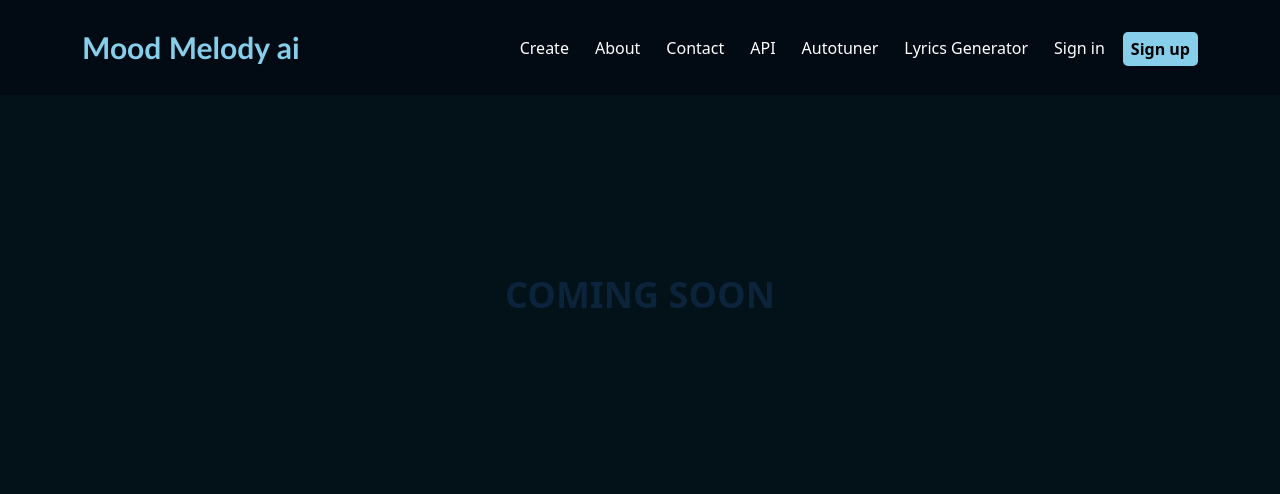
After one commit to tsuminetic/moodmelody, a Django app: page /coming-soon/ in a window 1280 px wide. The commit adds this page. Shown: the top 494 px of the page. Run offline with Django 4.2, Linux system fonts and the light colour scheme.

Commit message:
dockerfile

```diff
--- /dev/null
+++ b/melody/home/templates/home/coming_soon.html
@@ -0,0 +1,130 @@
+<!DOCTYPE html>
+<html lang="en">
+<head>
+    <meta charset="UTF-8">
+    <meta name="viewport" content="width=device-width, initial-scale=1.0">
+    <title>Mood Melody ai</title>
+
+    <link rel="stylesheet" href="https://cdn.jsdelivr.net/npm/bootstrap@5.3.0/dist/css/bootstrap.min.css">
+
+</head>
+<body>
+
+    <header>
+        <style>
+          /* Custom CSS for Navbar */
+          .navbar-custom {
+              background-color: #020b14ff; /* Background color for the navbar */
+              padding-top: 20px; /* Add padding to the top */
+              padding-bottom: 20px; /* Add padding to the bottom */
+          }
+
+          .navbar-custom .navbar-brand,
+          .navbar-custom .nav-link {
+              color: white; /* Text color for the navbar items */
+          }
+
+          .navbar-custom .nav-link:hover {
+              color: skyblue; /* Text color on hover */
+          }
+
+          /* Custom CSS for "Sign up" button */
+          .signup-button {
+              background-color: skyblue; /* Button background color */
+              color: black !important; /* Button text color (important to override Bootstrap) */
+              border-radius: 5px; /* Rounded corners */
+              padding: 5px 15px; /* Adjust padding as needed */
+          }
+
+          /* Custom CSS to align navbar items to the right */
+          .ml-auto {
+              margin-left: auto !important;
+          }
+          .navbar-nav .nav-item {
+              margin-left: 10px; /* Add margin to the bottom of list items */
+          }
+      </style>
+      <nav class="navbar navbar-expand-lg navbar-custom">
+          <div class="container">
+              <!-- Brand/logo -->
+              <a class="navbar-brand" href="{% url 'home' %}" style="font-size: 30px;color: skyblue;font-family:'Trebuchet MS', 'Lucida Sans Unicode', 'Lucida Grande', 'Lucida Sans', Arial, sans-serif;"><b>Mood Melody ai</b></a>
+
+              <!-- Toggler/collapsibe Button -->
+              <button class="navbar-toggler" type="button" data-bs-toggle="collapse" data-bs-target="#navbarNav"
+                      aria-controls="navbarNav" aria-expanded="false" aria-label="Toggle navigation">
+                  <span class="navbar-toggler-icon"></span>
+              </button>
+
+              <!-- Navbar links -->
+              <div class="collapse navbar-collapse" id="navbarNav">
+                  <ul class="navbar-nav ml-auto"> <!-- Use ml-auto to align to the right -->
+                      <li class="nav-item">
+                          <a class="nav-link" href="/" >Create</a>
+                      </li>
+                      <li class="nav-item">
+                          <a class="nav-link" href="/about/">About</a>
+                      </li>
+                      <li class="nav-item">
+                          <a class="nav-link" href="/contact/">Contact</a>
+                      </li>
+                      <li class="nav-item">
+                          <a class="nav-link" href="/signin/">API</a>
+                      </li>
+                      <li class="nav-item">
+                          <a class="nav-link" href="{% url 'coming_soon' %}" >Autotuner</a>
+                      </li>
+                      <li class="nav-item">
+                          <a class="nav-link" href="{% url 'coming_soon' %}" >Lyrics Generator</a>
+                      </li>
+                      <li class="nav-item">
+                          <a class="nav-link" href="/signin/">Sign in</a>
+                      </li>
+                      <li class="nav-item" style="padding-top: 4px;">
+                          <a class="nav-link signup-button" href="/signup/"><b>Sign up</b></a>
+                      </li>
+                  </ul>
+              </div>
+          </div>
+      </nav>
+
+      <!-- Include Bootstrap JS and jQuery (required for the navbar toggle button) -->
+      <script src="https://code.jquery.com/jquery-3.6.0.min.js"></script>
+      <script src="https://cdn.jsdelivr.net/npm/bootstrap@5.3.0/dist/js/bootstrap.min.js"></script>
+      </header>
+<main>
+    <style>
+        body{
+            background: rgb(3, 17, 24);
+        }
+        /* Center the "COMING SOON" text vertically and horizontally */
+        .comingsoon-container {
+            display: flex;
+            flex-direction: column;
+            align-items: center;
+            justify-content: center;
+            height: 400px; /* Set the container's height to 100% of the viewport height */
+        }
+
+        /* Style for the "COMING SOON" text */
+        .comingsoon {
+            font-size: 36px;
+            color: rgb(12, 35, 60);
+
+        }
+    </style>
+    <div class="comingsoon-container">
+        <div class="comingsoon">
+            <b>COMING SOON</b>
+        </div>
+    </div>
+</main>
+
+<footer>
+    <style>
+        footer{
+            margin: 50px;
+        }
+    </style>
+</footer>
+</body>
+</html>
--- a/melody/home/urls.py
+++ b/melody/home/urls.py
@@ -8,6 +8,7 @@ urlpatterns = [
     path('genre/happy/', views.genre_happy, name='genre_happy'),
     path('genre/lofi/', views.genre_lofi, name='genre_lofi'),
     path('genre/romantic/', views.genre_romantic, name='genre_romantic'),
+    path('coming-soon/', views.coming_soon, name='coming_soon'),
 ]
 if settings.DEBUG:
     urlpatterns += static(settings.MEDIA_URL, document_root=settings.MEDIA_ROOT)
--- a/melody/home/views.py
+++ b/melody/home/views.py
@@ -15,3 +15,6 @@ def genre_lofi(request):
 def genre_romantic(request):
     audio_url = '/static/home/audio/romantic.mp3'  # Replace with the actual path to your audio file
     return render(request, 'home/genre_details.html', {'genre_name': 'romantic','audio_url': audio_url})
+
+def coming_soon(request):
+    return render(request, 'home/coming_soon.html')
--- /dev/null
+++ b/melody/requirements.txt
@@ -0,0 +1,4 @@
+asgiref==3.7.2
+Django==4.2.5
+sqlparse==0.4.4
+tzdata==2023.3
```
Also changed, not shown: melody/home/templates/home/genre_details.html (+42 -10 lines), melody/home/templates/home/home.html (+7 -7 lines), 1 other file.
